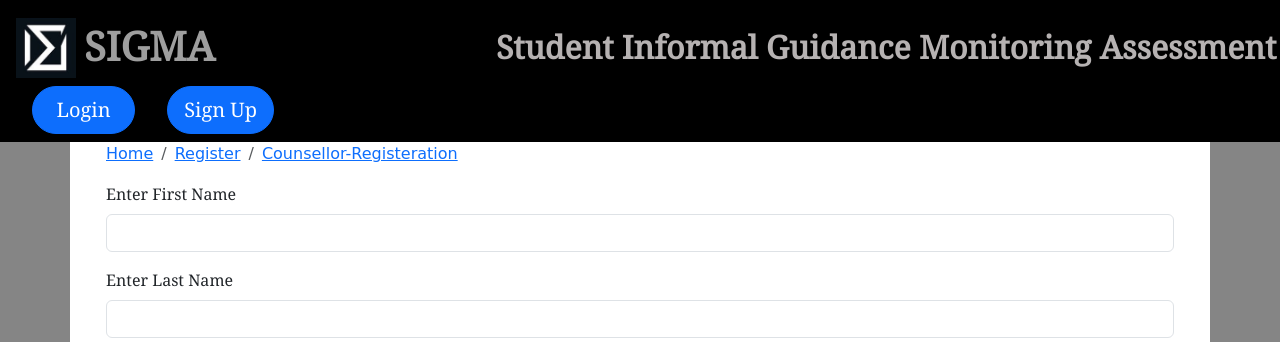
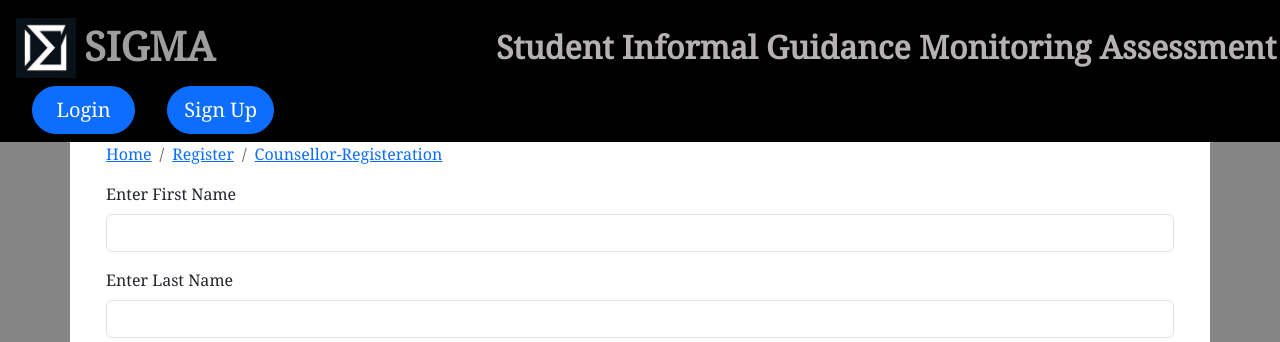
Before and after one commit to i-msatty/SIGMA, a Django app: page /counsellorregister in a window 1280 px wide. Shown: the top 342 px of the page. Run offline with Django 4.2, Linux system fonts and the light colour scheme; some libraries are stand-ins or nearby versions; grey boxes are pictures that could not be loaded.

Commit message:
26/11/23

```diff
--- a/templates/base.html
+++ b/templates/base.html
@@ -25,7 +25,6 @@
    -->
 </head>
 <!--body-->
-
 <body class="container-fluid"
   style="font-family: 'Noto Serif',serif;height:5cm;background-color:rgb(133, 133, 133); scroll-behavior:smooth;">
   <!--Header-->
--- a/templates/pages/counsellorregister.html
+++ b/templates/pages/counsellorregister.html
@@ -4,7 +4,7 @@
 {%block content%}
 <!-- Breadcrumb -->
 <div class="container" style="background-color: white;">
-  <section id="bc" class=" container" style="font-family:'Caveat', cursive">
+  <section id="bc" class=" container">
     <div class="container">
       <nav>
         <ol class="breadcrumb">
```
